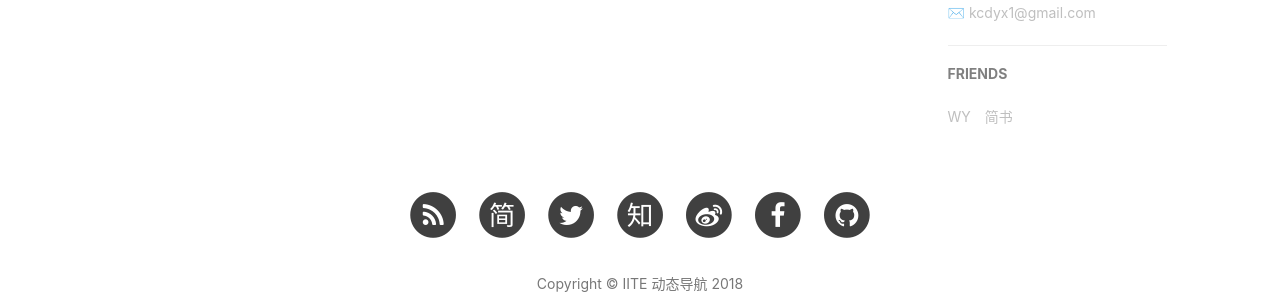
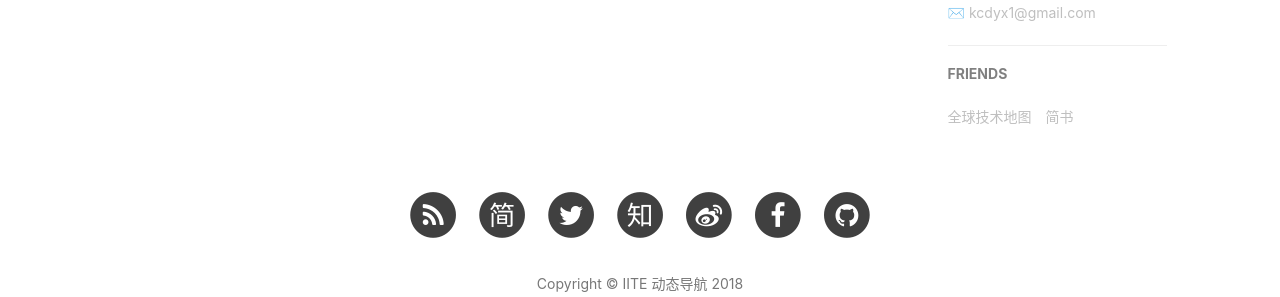
Before and after one commit to kcdyx1/kcdyx1.github.io, a Jekyll site: the page built from index.html, in a window 1280 px wide. Shown: the part 972-1269 px from the top of the page. Built offline with Jekyll 4.4.1, drawn with Linux system fonts in a browser that asks for light colours; nearby versions of some CDN libraries; the list of posts is cut into pages by our own code; comment, search, counter and statistics services are not loaded; grey boxes are pictures that could not be loaded.

Commit message:
修改一下

```diff
--- a/_config.yml
+++ b/_config.yml
@@ -99,8 +99,8 @@ service-worker: true
 # Friends
 friends: [
     {
-        title: "WY",
-        href: "http://zhengwuyang.com"
+        title: "全球技术地图",
+        href: "http://globaltechmap.com"
     },{
         title: "简书",
         href: "http://www.jianshu.com/u/e71990ada2fd"
```
Also changed, not shown: package.json (+4 -4 lines), img/favicon.ico, 1 other file.
